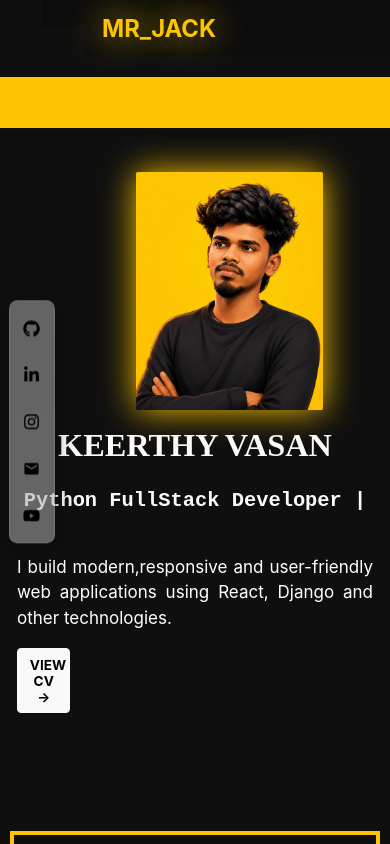
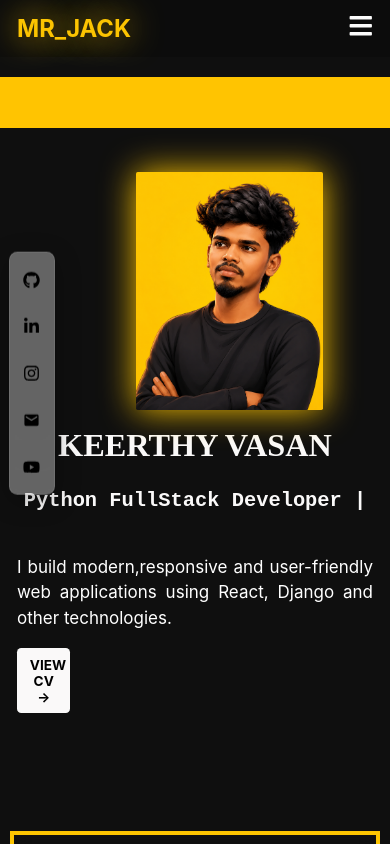
Before and after one commit to keerthy-07/my-app, a React (Create React App) app: page / in a window 390 px wide. Shown: the top 844 px of the page. Built offline with nearby package versions, Linux system fonts and the light colour scheme.

Commit message:
updated responsive head,profile and socialbar

```diff
--- a/src/components/header/head.css
+++ b/src/components/header/head.css
@@ -109,7 +109,7 @@ nav ul li{
     .head{
         flex-wrap:wrap;
         padding:15px 20px;
-        transform: translateX(50px);
+
     }
 
     nav{
--- a/src/components/socialbar/socialbar.css
+++ b/src/components/socialbar/socialbar.css
@@ -58,7 +58,7 @@
     position: fixed;
     left: 10px;
     top: 50%;
-    transform: translateY(-50%);
+    transform: translateY(-70%);
     width: 55px;
     padding: 12px 6px;
     gap: 15px;
```
